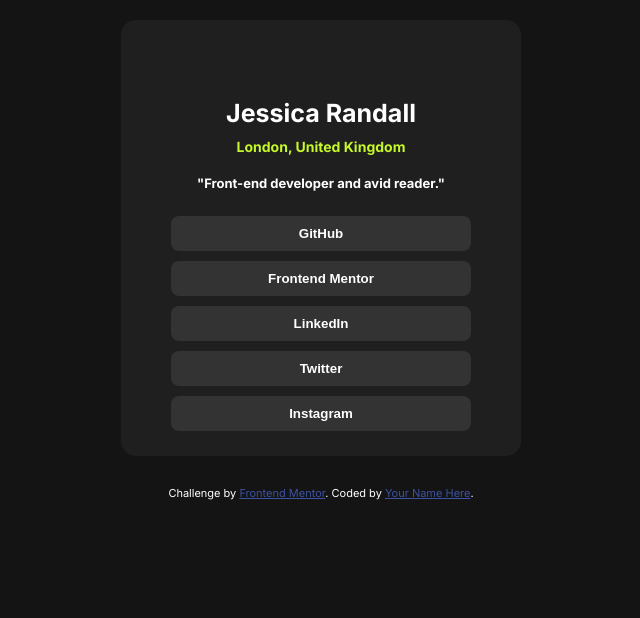
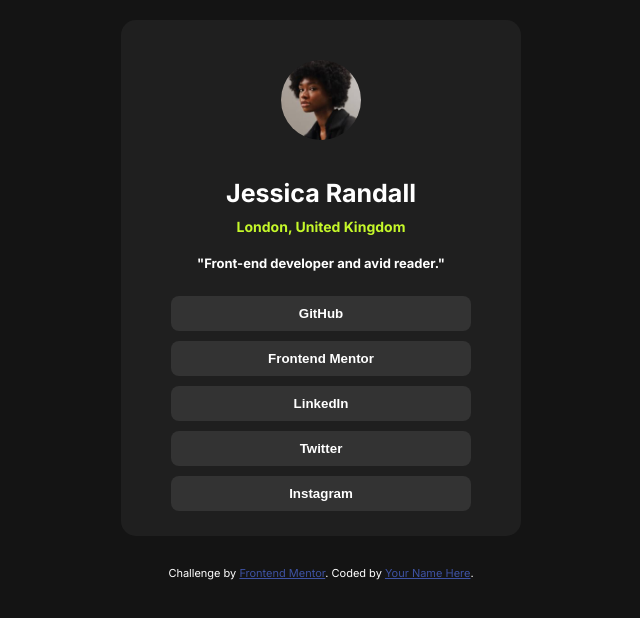
Before and after one commit to conkeh/sociallinksprofile, a plain HTML site: page index.html in a window 1280 px wide. Shown: the part 180-798 px from the top of the page, without its empty margins (319-959 px from the left). Drawn offline with Linux system fonts and the light colour scheme.

Commit message:
Update index.html

```diff
--- a/index.html
+++ b/index.html
@@ -35,7 +35,7 @@
   <body>
     <div class="container">
       <div class="header">
-        <img class="photo" src="assets/images/avatar-jessica.jpeg" alt="" />
+        <img class="photo" src="images/avatar-jessica.jpeg" alt="" />
 
         <h1>Jessica Randall</h1>
         <p>London, United Kingdom</p>
```
